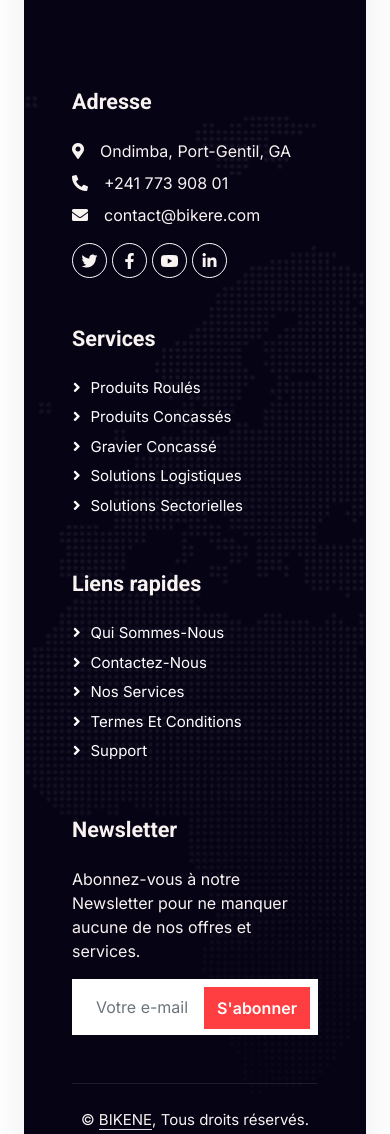
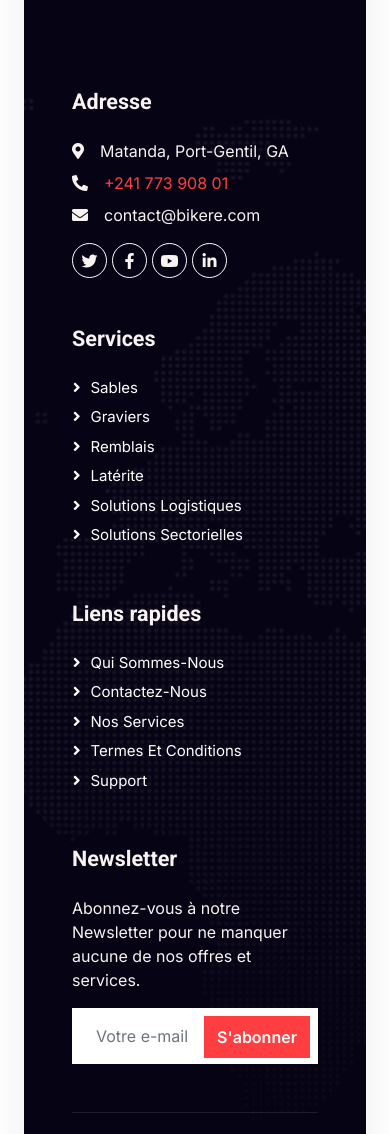
Before and after one commit to Lionel-Johnson/bikere, a plain HTML site: page price.html in a window 390 px wide. Shown: the part 2120-3254 px from the top of the page. Drawn offline with nearby package versions, Linux system fonts and the light colour scheme.

Commit message:
ajouter de l'action de téléphone

```diff
--- a/price.html
+++ b/price.html
@@ -67,7 +67,7 @@
                 </div>
                 <a href="contact.html" class="nav-item nav-link">Contact</a>
             </div>
-            <h4 class="m-0 pe-lg-5 d-none d-lg-block"><i class="fa fa-headphones text-primary me-3"></i>+241 773 908 01</h4>
+            <h4 class="m-0 pe-lg-5 d-none d-lg-block"><i class="fa fa-headphones text-primary me-3"></i><a href="tel:+241 773 908 01">+241 773 908 01</a></p></h4>
         </div>
     </nav>
     <!-- Navbar End -->
@@ -218,8 +218,8 @@
         <div class="row g-5">
             <div class="col-lg-3 col-md-6">
                 <h4 class="text-light mb-4">Adresse</h4>
-                <p class="mb-2"><i class="fa fa-map-marker-alt me-3"></i>Ondimba, Port-Gentil, GA</p>
-                <p class="mb-2"><i class="fa fa-phone-alt me-3"></i>+241 773 908 01</p>
+                <p class="mb-2"><i class="fa fa-map-marker-alt me-3"></i>Matanda, Port-Gentil, GA</p>
+                <p class="mb-2"><i class="fa fa-phone-alt me-3"></i><a href="tel:+241 773 908 01">+241 773 908 01</a></p>
                 <p class="mb-2"><i class="fa fa-envelope me-3"></i>contact@bikere.com</p>
                 <div class="d-flex pt-2">
                     <a class="btn btn-outline-light btn-social" href=""><i class="fab fa-twitter"></i></a>
@@ -230,10 +230,11 @@
             </div>
             <div class="col-lg-3 col-md-6">
                 <h4 class="text-light mb-4">Services</h4>
-                <a class="btn btn-link" href="">Produits Roulés</a>
-                <a class="btn btn-link" href="">Produits concassés</a>
-                <a class="btn btn-link" href="">Gravier Concassé</a>
-                <a class="btn btn-link" href="">Solutions Logistiques</a>
+                <a class="btn btn-link" href="">Sables</a>
+                <a class="btn btn-link" href="">Graviers</a>
+                <a class="btn btn-link" href="">Remblais</a>
+                <a class="btn btn-link" href="">Latérite</a>
+                <a class="btn btn-link" href="">Solutions logistiques</a>
                 <a class="btn btn-link" href="">Solutions sectorielles</a>
             </div>
             <div class="col-lg-3 col-md-6">
@@ -258,7 +259,7 @@
         <div class="copyright">
             <div class="row">
                 <div class="col-md-6 text-center text-md-start mb-3 mb-md-0">
-                    &copy; <a class="border-bottom" href="#">BIKENE</a>, Tous droits réservés.
+                    &copy; <a class="border-bottom" href="#">BIKERE</a>, Tous droits réservés.
                 </div>
                 <div class="col-md-6 text-center text-md-end">
                     <!--/*** This template is free as long as you keep the footer author’s credit link/attribution link/backlink. If you'd like to use the template without the footer author’s credit link/attribution link/backlink, you can purchase the Credit Removal License from "https://htmlcodex.com/credit-removal". Thank you for your support. ***/-->
```
Also changed, not shown: 404.html (+10 -10 lines), contact.html (+8 -8 lines), index.html (+3 -3 lines), quote.html (+1 -1 lines), service.html (+8 -8 lines), team.html (+8 -7 lines), testimonial.html (+8 -8 lines).
